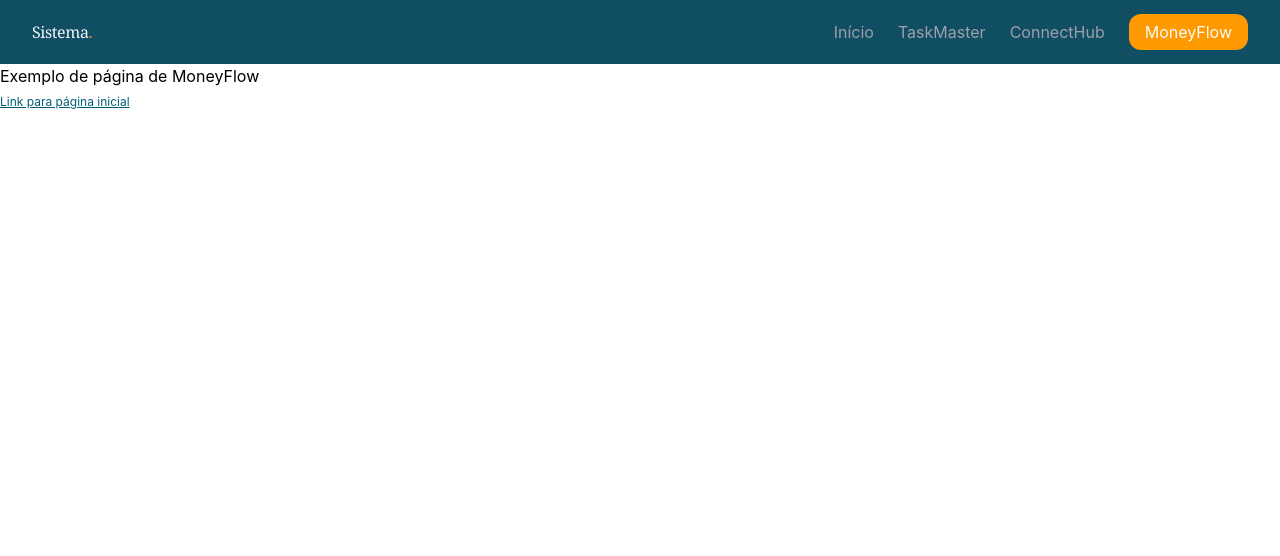
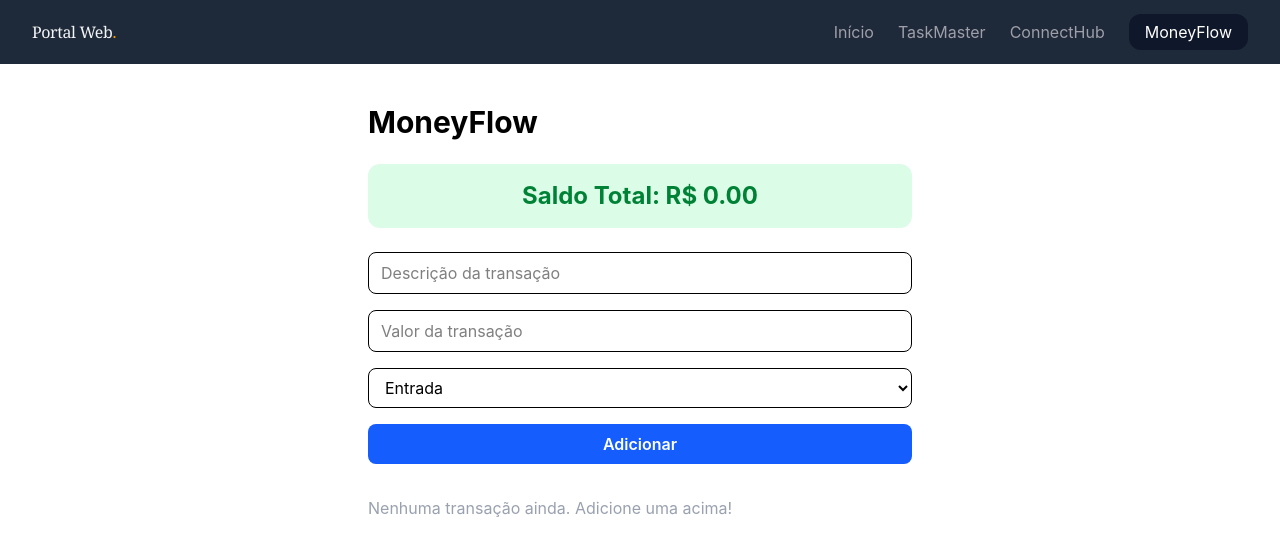
Before and after one commit to nicoly-rsousa/rpv-portal-web, a React (Vite) app: page /MoneyFlow in a window 1280 px wide. Shown: the top 556 px of the page. Built offline with nearby package versions, Linux system fonts and the light colour scheme.

Commit message:
feat-updates added 22-02

```diff
--- a/package.json
+++ b/package.json
@@ -15,6 +15,7 @@
     "react": "^19.2.0",
     "react-dom": "^19.2.0",
     "react-hook-form": "^7.71.2",
+    "react-icons": "^5.5.0",
     "react-router-dom": "^7.13.0",
     "zod": "^4.3.6"
   },
--- a/src/components/menu.tsx
+++ b/src/components/menu.tsx
@@ -8,10 +8,10 @@ export function Menu() {
     const routeSelected = pathname
 
 
-    const selectedCss = 'py-2 px-4 rounded-xl bg-amber-500 text-zinc-50'
+    const selectedCss = 'py-2 px-4 rounded-xl bg-slate-900 text-white'
     return (
-        <nav className="bg-cyan-900 h-16 flex items-center justify-between px-8 text-zinc-100">
-            <h1 className="font-serif tracking-tight">Sistema<span className="text-amber-500">.</span></h1>
+        <nav className="bg-gray-800 h-16 flex items-center justify-between px-8 text-zinc-100">
+            <h1 className="font-serif tracking-tight">Portal Web<span className="text-amber-500">.</span></h1>
             <ul className="flex gap-6 font-sans">
                 <li className=" hover:text-zinc-50 text-zinc-400 rounded-xl "><NavLink to="/" className={`${routeSelected === '/' ? selectedCss : ''}`}>Início</NavLink></li>
                 <li className=" hover:text-zinc-50 text-zinc-400 rounded-xl"><NavLink to="/Taskmaster" className={`${routeSelected === '/TaskMaster' ? selectedCss : ''}`}>TaskMaster</NavLink></li>
--- a/src/pages/MoneyFlow/index.tsx
+++ b/src/pages/MoneyFlow/index.tsx
@@ -1,11 +1,125 @@
-import { NavLink } from "react-router-dom";
+// Importações das bibliotecas necessárias
+import { useForm } from 'react-hook-form'
+import { zodResolver } from '@hookform/resolvers/zod'
+import { moneySchema } from '../../schemas/moneySchema'
+import type { MoneyFormData } from '../../schemas/moneySchema'
+import { useState, useEffect } from 'react'
+
+interface Money extends MoneyFormData {
+    id: string
+}
 
 export function MoneyFlow() {
 
+    const [money, setMoney] = useState<Money[]>([])
+
+    const { register, handleSubmit, reset, formState: { errors } } = useForm({
+        resolver: zodResolver(moneySchema)
+    })
+
+    useEffect(() => {
+        const salvo = localStorage.getItem('money')
+        if (salvo) {
+            setMoney(JSON.parse(salvo))
+        }
+    }, [])
+
+
+    useEffect(() => {
+        localStorage.setItem('money', JSON.stringify(money))
+    }, [money])
+
+    const saldoTotal = money.reduce((acumulador, transacao) => {
+        if (transacao.tipo === 'entrada') {
+            return acumulador + transacao.valor
+        } else {
+            return acumulador - transacao.valor
+        }
+    }, 0)
+
+
+    function onSubmit(data: MoneyFormData) {
+        const novaMoney = { id: crypto.randomUUID(), ...data }
+        setMoney(anterior => [novaMoney, ...anterior])
+        reset()
+    }
+
     return (
-        <>
-            <h1>Exemplo de página de MoneyFlow</h1>
-            <NavLink className='text-xs text-cyan-800 underline' to={'/'}>Link para página inicial</NavLink>
-        </>
+
+        <div className="max-w-xl mx-auto px-4 py-10">
+            <h1 className="text-3xl font-bold mb-6"> MoneyFlow</h1>
+
+            <div className={`rounded-xl p-4 mb-6 text-center font-bold text-2xl ${saldoTotal >= 0 ? 'bg-green-100 text-green-700' : 'bg-red-100 text-red-700'}`}>
+                Saldo Total: R$ {saldoTotal.toFixed(2)}
+            </div>
+
+            <form onSubmit={handleSubmit(onSubmit)} className="flex flex-col gap-4 mb-8">
+
+
+                <div>
+                    <input
+                        {...register('descricao')}
+                        placeholder="Descrição da transação"
+                        className="w-full border rounded-lg px-3 py-2"
+                    />
+
+
+                    {errors.descricao && <p className="text-red-500 text-sm">{errors.descricao.message}</p>}
+                </div>
+
+
+                <div>
+                    <input
+                        {...register('valor', { valueAsNumber: true })}
+                        type="number"
+                        step="0.01"
+                        placeholder="Valor da transação"
+                        className="w-full border rounded-lg px-3 py-2"
+                    />
+                    {errors.valor && <p className="text-red-500 text-sm">{errors.valor.message}</p>}
+                </div>
+                <div>
+                    <select {...register('tipo')} className="w-full border rounded-lg px-3 py-2">
+                        <option value="" disabled>Selecione o tipo...</option>
+                        <option value="entrada">Entrada</option>
+                        <option value="saida">Saída</option>
+                    </select>
+                    {errors.tipo && <p className="text-red-500 text-sm">{errors.tipo.message}</p>}
+                </div>
+
+                <button type="submit" className="bg-blue-600 text-white rounded-lg py-2 font-semibold">
+                    Adicionar
+                </button>
+
+            </form>
+
+
+            {money.length === 0 ? (
+                <p className="text-gray-400">Nenhuma transação ainda. Adicione uma acima!</p>
+            ) : (
+                <ul className="flex flex-col gap-3">
+                    {money.map((transacao) => (
+                        <li key={transacao.id} className="flex items-center justify-between border rounded-xl px-4 py-3">
+
+                            <div>
+
+                                <p className="font-medium">{transacao.descricao}</p>
+
+                                <p className="text-sm text-gray-400">{transacao.tipo}</p>
+                            </div>
+
+
+                            <button
+                                onClick={() => setMoney(anterior => anterior.filter(t => t.id !== transacao.id))}
+                                className="text-red-500 font-bold hover:text-red-700"
+                            >
+                                🗑 Remover
+                            </button>
+
+                        </li>
+                    ))}
+                </ul>
+            )}
+        </div>
     )
 }
--- a/src/pages/TaskMaster/index.tsx
+++ b/src/pages/TaskMaster/index.tsx
@@ -38,7 +38,7 @@ export function TaskMaster() {
 
   return (
     <div className="max-w-xl mx-auto px-4 py-10">
-      <h1 className="text-3xl font-bold mb-6">✅ TaskMaster</h1>
+      <h1 className="text-3xl font-bold mb-6">TaskMaster</h1>
 
 
       <form onSubmit={handleSubmit(onSubmit)} className="flex flex-col gap-4 mb-8">
--- a/src/pages/home/index.tsx
+++ b/src/pages/home/index.tsx
@@ -1,4 +1,5 @@
 import { useNavigate } from 'react-router-dom'
+
 
 export function Home() {
     const navigate = useNavigate()
@@ -7,7 +8,7 @@ export function Home() {
         <div className="max-w-4xl mx-auto px-4 py-16">
 
             <h1 className="text-4xl font-bold text-center mb-10">
-                Bem-vinda ao UtilPortal 👋
+                Bem-vindo!
             </h1>
 
             <div className="grid grid-cols-1 md:grid-cols-3 gap-6">
@@ -15,7 +16,7 @@ export function Home() {
                 <div onClick={() => navigate('/taskmaster')}
                     className="cursor-pointer bg-white border rounded-2xl p-6 hover:shadow-lg"
                 >
-                    <div className="text-4xl mb-3">✅</div>
+                    <div className="text-4xl mb-3"></div>
                     <h2 className="text-xl font-bold mb-2">TaskMaster</h2>
                     <p className="text-gray-500">Gerencie suas tarefas com categorias.</p>
                 </div>
@@ -25,7 +26,7 @@ export function Home() {
                 <div onClick={() => navigate('/connecthub')}
                     className="cursor-pointer bg-white border rounded-2xl p-6 hover:shadow-lg"
                 >
-                    <div className="text-4xl mb-3">📇</div>
+                    <div className="text-4xl mb-3"></div>
                     <h2 className="text-xl font-bold mb-2">ConnectHub</h2>
                     <p className="text-gray-500">Cadastre e organize seus contatos.</p>
                 </div>
@@ -35,7 +36,7 @@ export function Home() {
                 <div onClick={() => navigate('/moneyflow')}
                     className="cursor-pointer bg-white border rounded-2xl p-6 hover:shadow-lg"
                 >
-                    <div className="text-4xl mb-3">💸</div>
+                    <div className="text-4xl mb-3"></div>
                     <h2 className="text-xl font-bold mb-2">MoneyFlow</h2>
                     <p className="text-gray-500">Controle suas entradas e saídas.</p>
                 </div>
--- a/src/schemas/moneySchema.ts
+++ b/src/schemas/moneySchema.ts
@@ -2,7 +2,7 @@ import { z } from 'zod'
 
 export const moneySchema = z.object({
     descricao: z.string().min(3, 'Descrição deve ter no mínimo 3 caracteres'),
-    valor: z.coerce.number().positive('O valor deve ser maior que zero'),
+   valor: z.coerce.number().positive('O valor deve ser maior que zero'),
     tipo: z.enum(['entrada', 'saida'], { message: 'Selecione o tipo' })
 })
 
```
Also changed, not shown: 1 other file (tests, documents, lock files or other folders).
